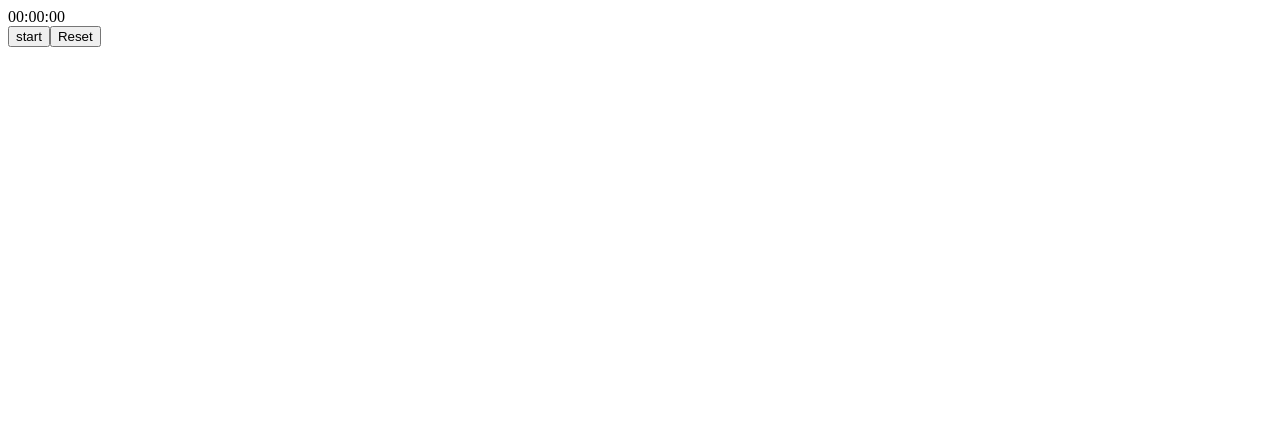
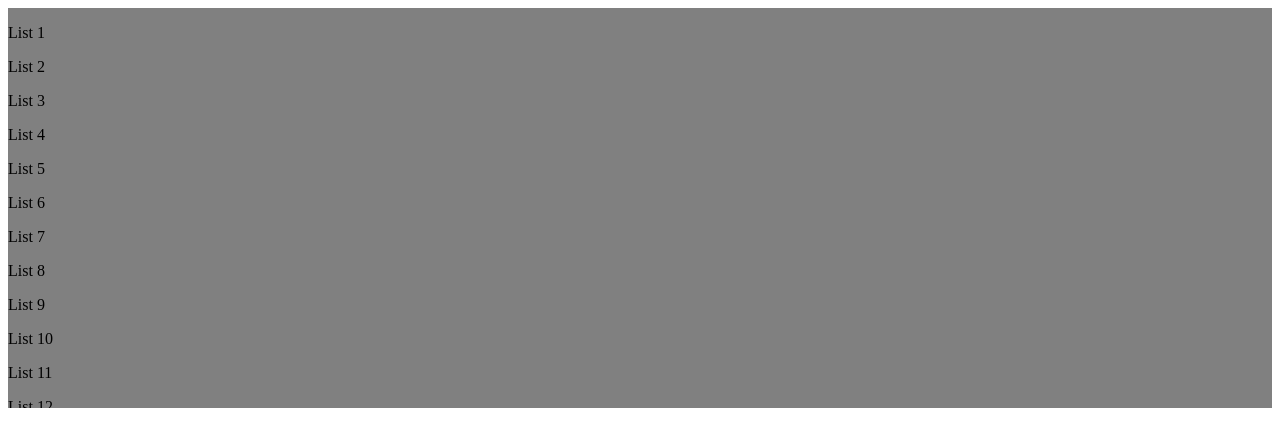
Before and after one commit to Arjun1536/Frontend_Machine_coding, a React (Vite) app: page /contact in a window 1280 px wide. Shown: the top 446 px of the page. Built offline with nearby package versions, Linux system fonts and the light colour scheme.

Commit message:
added virtualization

```diff
--- a/src/App.jsx
+++ b/src/App.jsx
@@ -15,6 +15,7 @@ import Home from './components/Lazy_Loading_RR/Home'
 import Navbar from './components/Lazy_Loading_RR/Navbar'
 import InfiniteLoading from './components/Infinite_Loading/InfiniteLoading'
 import StopWatch from './components/StopWatch/StopWatch'
+import Virtual_list from './components/Virtualization/Virtual_list'
 
  const About = lazy(()=>import ('./components/Lazy_Loading_RR/About' ))  // using lazy loading
 function App() {
@@ -36,7 +37,8 @@ function App() {
         <Route path='/contact' element={<Contact />}/>
       </Routes> */}
       {/* <InfiniteLoading /> */}
-      <StopWatch />
+      {/* <StopWatch /> */}
+      < Virtual_list />
     </>
   )
 }
--- /dev/null
+++ b/src/components/Virtualization/Virtual_list.jsx
@@ -0,0 +1,45 @@
+import { useState } from "react";
+
+const Virtual_list = ()=>{
+    const arr = Array.from({length:100},(__dirname,index)=> index+1)
+
+    //! we can pass these things in props also for sepearte code
+    const height = 400;
+    const itemHeight =25;
+    const noOfvisibleItem = Math.floor(height/itemHeight)
+    console.log(noOfvisibleItem)
+    const [indecies,setIndecies] = useState([0,noOfvisibleItem])
+    const visibleItem = arr.slice(indecies[0],indecies[1])
+    //console.log(visibleItem)
+    //console.log(arr)
+    const handleScroll = (event)=>{
+        const {scrollTop} = event.target;
+        console.log(scrollTop)
+        const startIndex = Math.floor(scrollTop/itemHeight)
+        const endIndex = startIndex + noOfvisibleItem
+        setIndecies([startIndex,endIndex])
+
+    }
+
+    return <div style={{height:height,
+        backgroundColor:"grey",
+        overflow:'auto',
+
+
+    }} onScroll={handleScroll}>
+
+        <div  style={{height: arr.length* itemHeight}}>
+            <div style={{transform:`translateY(${indecies[0]* itemHeight}px)`}}>
+
+
+        {visibleItem.map((data)=> {return <div key={data}>
+            <p>
+            List {data}
+            </p>
+        </div>})}
+        </div>
+        </div>
+    </div>
+}
+
+export default Virtual_list;
```
